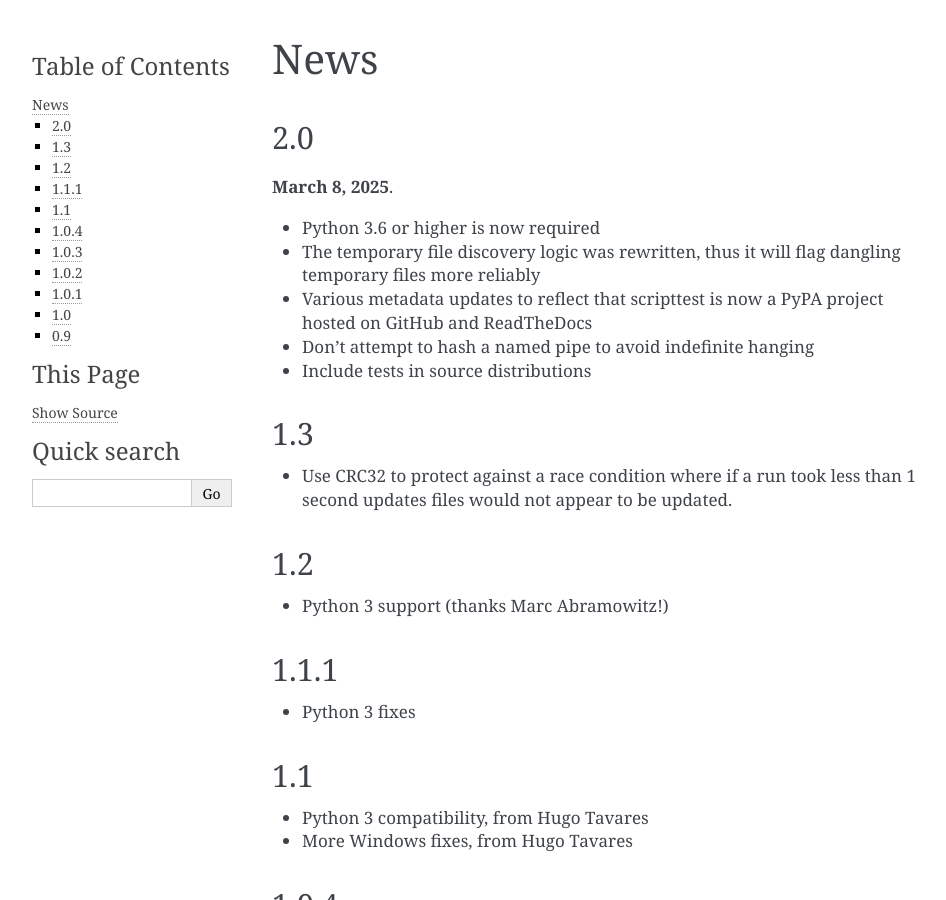
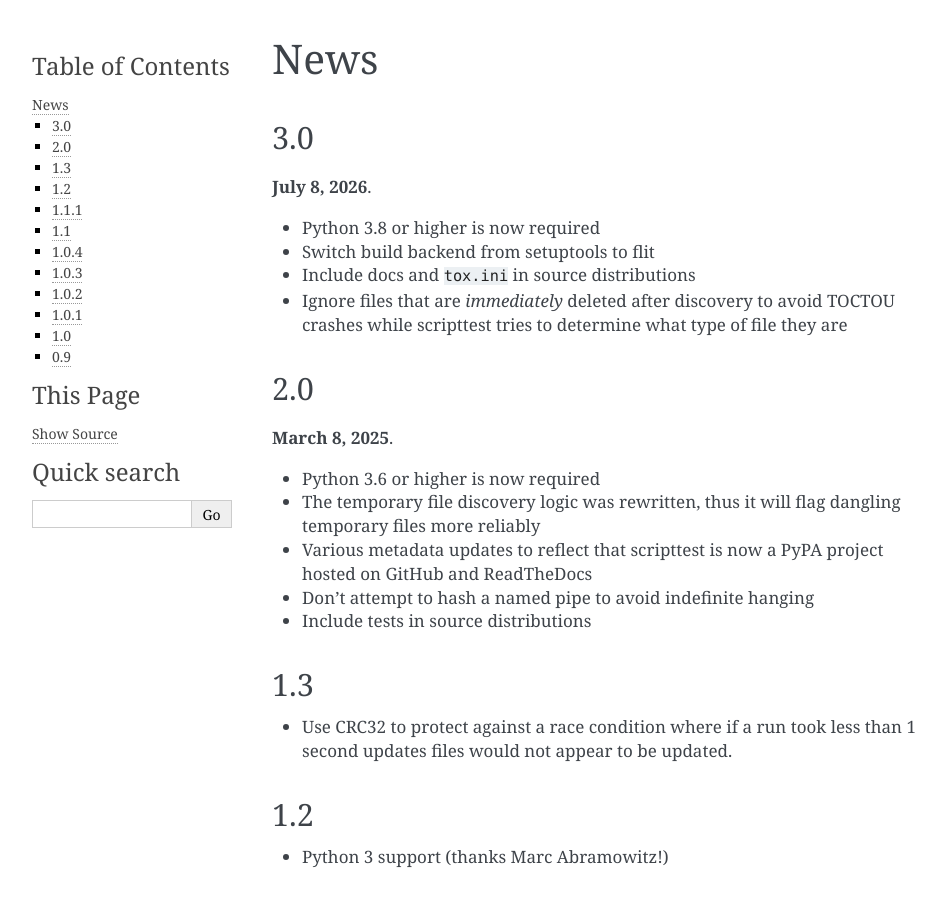
Before and after one commit to pypa/scripttest, a Sphinx documentation site: the page built from docs/news.rst, in a window 1280 px wide and 900 px high. Shown: the whole window, without its empty margins (148-1094 px from the left). Built offline with Sphinx 7.4.7, drawn with Linux system fonts in a browser that asks for light colours.

Commit message:
Prepare release 3.0

```diff
--- a/docs/conf.py
+++ b/docs/conf.py
@@ -60,7 +60,7 @@ copyright = "2013, Individual Contributors"
 # The short X.Y version.
 version = "3.0"
 # The full version, including alpha/beta/rc tags.
-release = "3.0.dev1"
+release = "3.0"
 
 # The language for content autogenerated by Sphinx. Refer to documentation
 # for a list of supported languages.
--- a/docs/news.rst
+++ b/docs/news.rst
@@ -1,5 +1,16 @@
 News
 ====
+
+3.0
+---
+
+**July 8, 2026**.
+
+* Python 3.8 or higher is now required
+* Switch build backend from setuptools to flit
+* Include docs and ``tox.ini`` in source distributions
+* Ignore files that are *immediately* deleted after discovery to avoid TOCTOU
+  crashes while scripttest tries to determine what type of file they are
 
 2.0
 ---
--- a/pyproject.toml
+++ b/pyproject.toml
@@ -1,6 +1,6 @@
 [project]
 name = "scripttest"
-version = "3.0.dev1"
+version = "3.0"
 description = "Helper to test command-line scripts"
 readme = "README.rst"
 license = "MIT"
```
